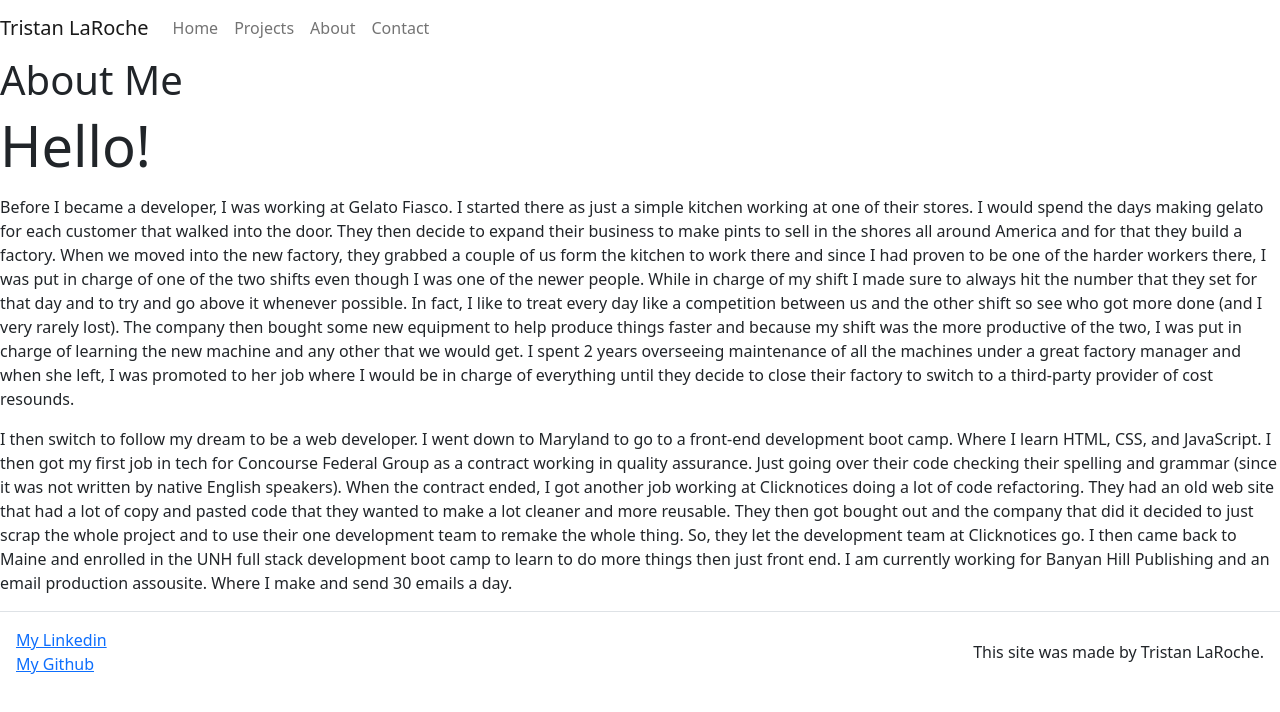
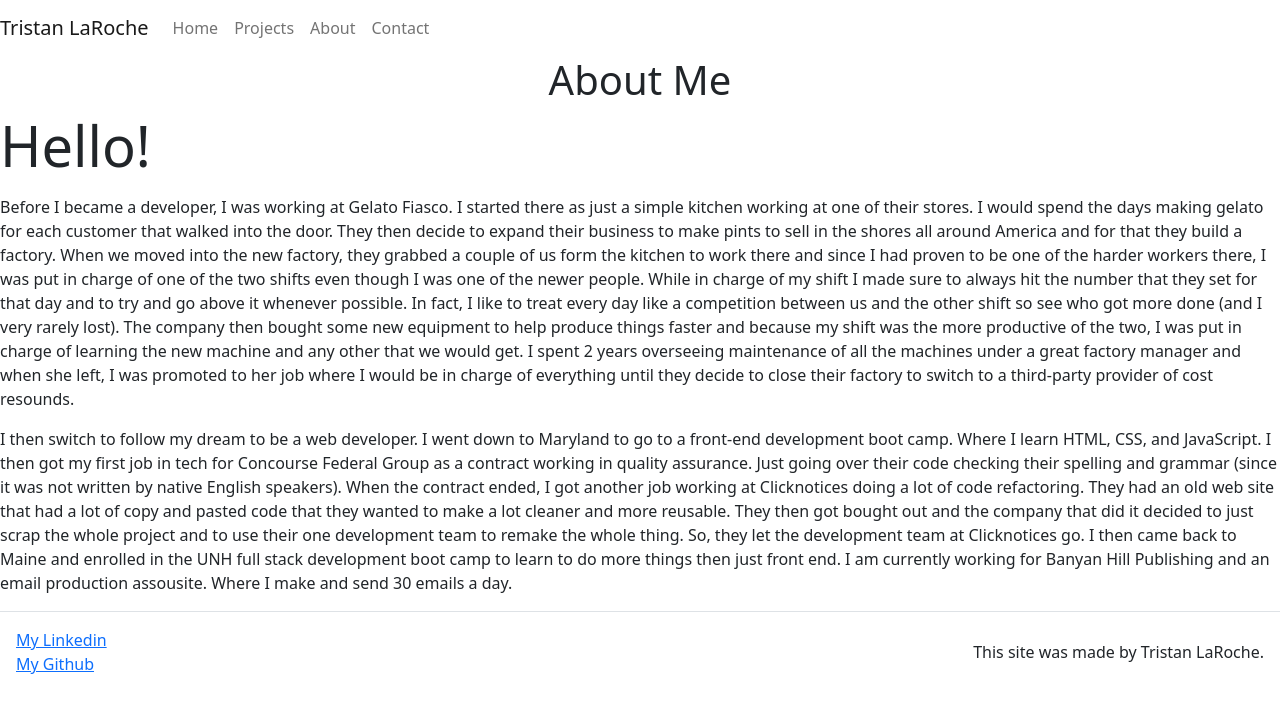
Before and after one commit to taroche/Profile, a React (Create React App) app: page /about in a window 1280 px wide. Shown: the top 712 px of the page. Built offline with nearby package versions, Linux system fonts and the light colour scheme.

Commit message:
move text to center of page

```diff
--- a/src/components/PageHeader.js
+++ b/src/components/PageHeader.js
@@ -1,5 +1,5 @@
 import React from "react";
 
 export const PageHeader = (props) => {
-  return <h1>{props.text}</h1>;
+  return <h1 className="text-center">{props.text}</h1>;
 };
```
